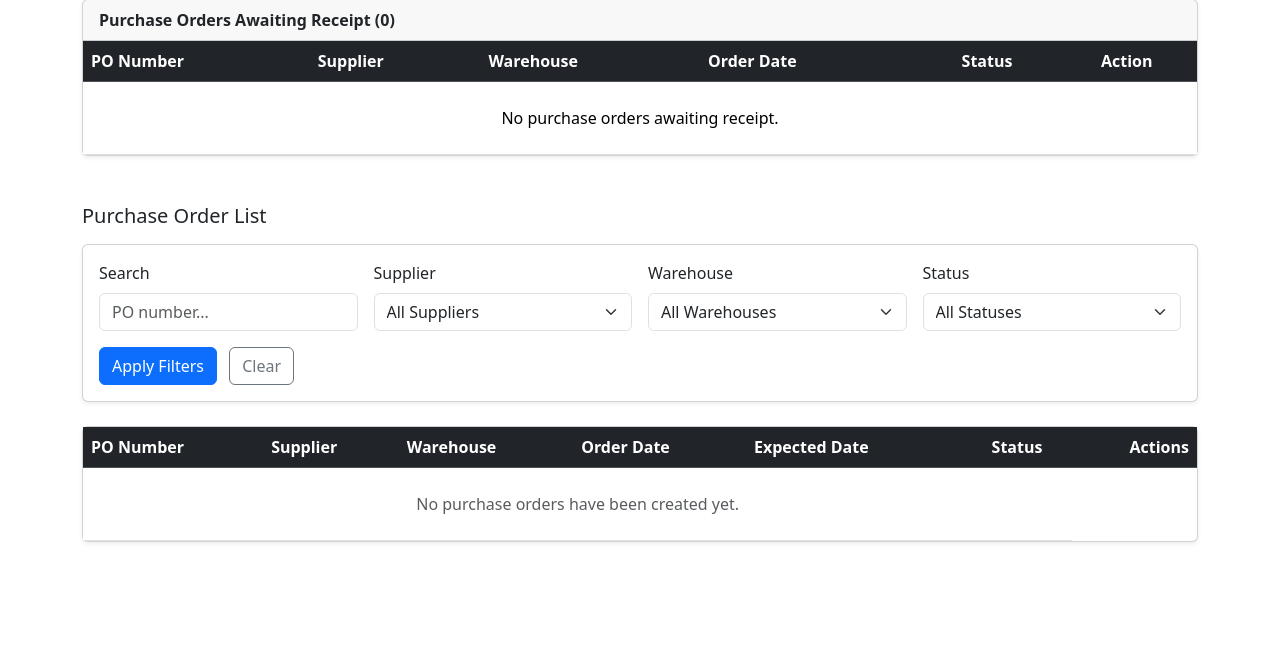
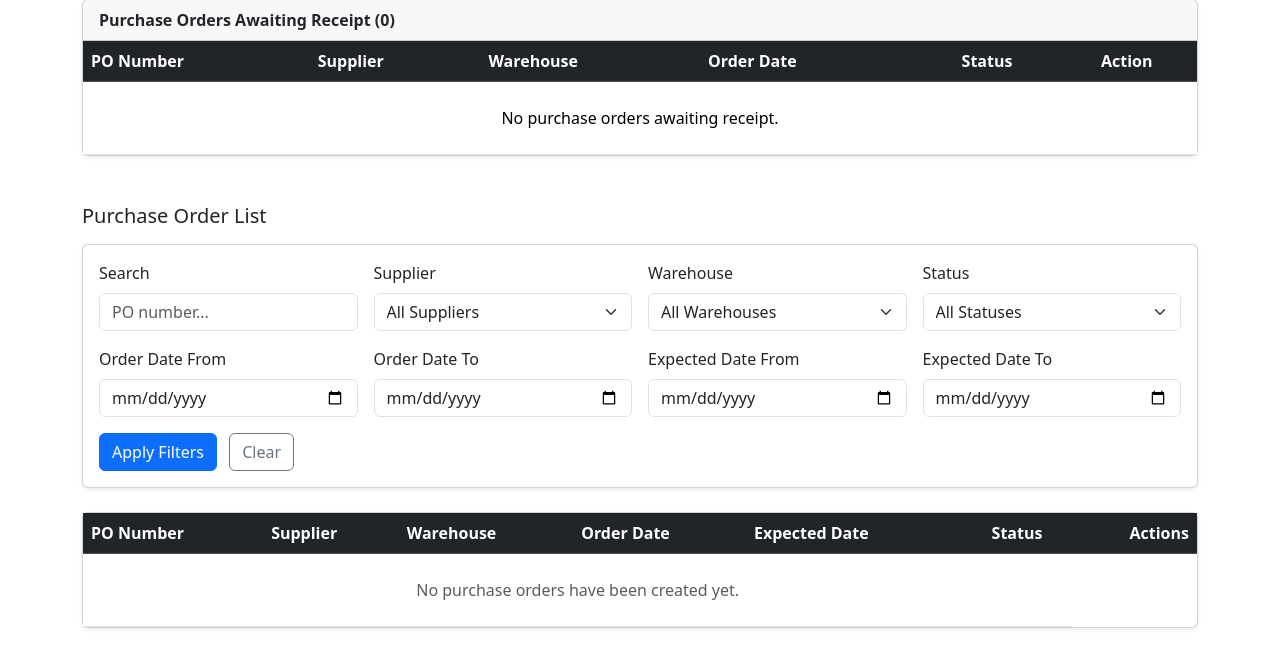
Before and after one commit to James2c/inventory-warehouse, a Django app: page /purchase-orders/ in a window 1280 px wide. Shown: the part 329-981 px from the top of the page. Before the commit the page ends 872 px from the top, so only its background shows below. Run offline with Django 5.2, Linux system fonts and the light colour scheme; data that the repository does not hold is empty.

Commit message:
Add date filtering for POs

```diff
--- a/inventory/templates/inventory/purchase_order_list.html
+++ b/inventory/templates/inventory/purchase_order_list.html
@@ -442,6 +442,88 @@
 
                 </div>
 
+                <!-- Order Date -->
+
+                <div class="col-md-3">
+
+                    <label
+                        for="order_date_from"
+                        class="form-label"
+                    >
+                        Order Date From
+                    </label>
+
+                    <input
+                        type="date"
+                        name="order_date_from"
+                        id="order_date_from"
+                        class="form-control"
+                        value="{{ order_date_from }}"
+                    >
+
+                </div>
+
+
+                <div class="col-md-3">
+
+                    <label
+                        for="order_date_to"
+                        class="form-label"
+                    >
+                        Order Date To
+                    </label>
+
+                    <input
+                        type="date"
+                        name="order_date_to"
+                        id="order_date_to"
+                        class="form-control"
+                        value="{{ order_date_to }}"
+                    >
+
+                </div>
+
+                <!-- Expected Date -->
+
+                <div class="col-md-3">
+
+                    <label
+                        for="expected_date_from"
+                        class="form-label"
+                    >
+                        Expected Date From
+                    </label>
+
+                    <input
+                        type="date"
+                        name="expected_date_from"
+                        id="expected_date_from"
+                        class="form-control"
+                        value="{{ expected_date_from }}"
+                    >
+
+                </div>
+
+
+                <div class="col-md-3">
+
+                    <label
+                        for="expected_date_to"
+                        class="form-label"
+                    >
+                        Expected Date To
+                    </label>
+
+                    <input
+                        type="date"
+                        name="expected_date_to"
+                        id="expected_date_to"
+                        class="form-control"
+                        value="{{ expected_date_to }}"
+                    >
+
+                </div>
+
 
                 <!-- Buttons -->
 
--- a/inventory/views.py
+++ b/inventory/views.py
@@ -1244,6 +1244,26 @@ def purchase_order_list(request):
     warehouse_id = request.GET.get("warehouse", "")
     status = request.GET.get("status", "")
 
+    order_date_from = request.GET.get(
+        "order_date_from",
+        "",
+    )
+
+    order_date_to = request.GET.get(
+        "order_date_to",
+        "",
+    )
+
+    expected_date_from = request.GET.get(
+        "expected_date_from",
+        "",
+    )
+
+    expected_date_to = request.GET.get(
+        "expected_date_to",
+        "",
+    )
+
     if query:
 
         purchase_orders = purchase_orders.filter(
@@ -1266,6 +1286,30 @@ def purchase_order_list(request):
 
         purchase_orders = purchase_orders.filter(
             status=status
+        )
+
+    if order_date_from:
+
+        purchase_orders = purchase_orders.filter(
+            order_date__gte=order_date_from
+        )
+
+    if order_date_to:
+
+        purchase_orders = purchase_orders.filter(
+            order_date__lte=order_date_to
+        )
+
+    if expected_date_from:
+
+        purchase_orders = purchase_orders.filter(
+            expected_date__gte=expected_date_from
+        )
+
+    if expected_date_to:
+
+        purchase_orders = purchase_orders.filter(
+            expected_date__lte=expected_date_to
         )
 
     total_po_count = PurchaseOrder.objects.count()
@@ -1330,6 +1374,10 @@ def purchase_order_list(request):
             "open_po_count": open_po_count,
             "received_po_count": received_po_count,
             "purchase_orders_awaiting_receipt": purchase_orders_awaiting_receipt,
+            "order_date_from": order_date_from,
+            "order_date_to": order_date_to,
+            "expected_date_from": expected_date_from,
+            "expected_date_to": expected_date_to,
         },
     )
 
```
